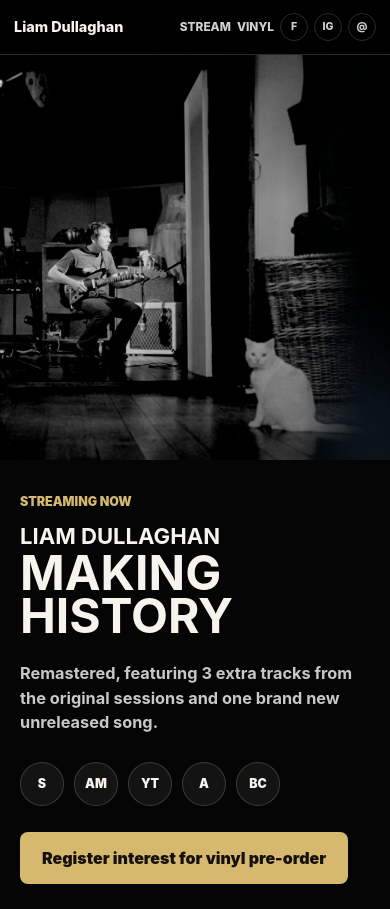
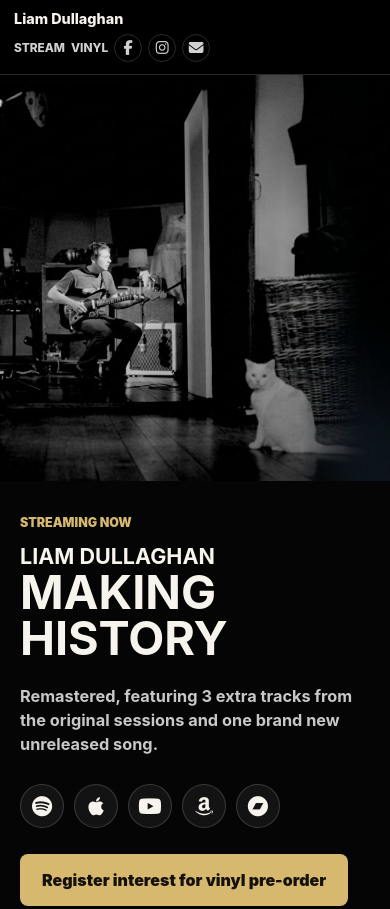
Before and after one commit to MerlinDog1/album-comeback-vinyl, a plain HTML site: page index.html in a window 390 px wide. Shown: the top 909 px of the page. Drawn offline with Linux system fonts and the light colour scheme.

Commit message:
Use real social and streaming icons

```diff
--- a/index.html
+++ b/index.html
@@ -14,6 +14,11 @@
     />
     <meta property="og:image" content="./assets/hero-wide.jpg" />
     <title>Liam Dullaghan - Making History</title>
+    <link
+      rel="stylesheet"
+      href="https://cdnjs.cloudflare.com/ajax/libs/font-awesome/6.5.2/css/all.min.css"
+      referrerpolicy="no-referrer"
+    />
     <link rel="stylesheet" href="./styles.css" />
   </head>
   <body>
@@ -23,13 +28,13 @@
         <a href="#stream">Stream</a>
         <a href="#vinyl">Vinyl</a>
         <a class="icon-link" href="#" aria-label="Facebook">
-          <span aria-hidden="true">f</span>
+          <i class="fa-brands fa-facebook-f" aria-hidden="true"></i>
         </a>
         <a class="icon-link" href="#" aria-label="Instagram">
-          <span aria-hidden="true">ig</span>
+          <i class="fa-brands fa-instagram" aria-hidden="true"></i>
         </a>
         <a class="icon-link" href="mailto:hello@example.com" aria-label="Email Liam Dullaghan">
-          <span aria-hidden="true">@</span>
+          <i class="fa-solid fa-envelope" aria-hidden="true"></i>
         </a>
       </nav>
     </header>
@@ -41,7 +46,8 @@
           <p class="eyebrow">Streaming now</p>
           <h1 id="hero-title">
             <span>Liam Dullaghan</span>
-            <span>Making History</span>
+            <span>Making</span>
+            <span>History</span>
           </h1>
           <p class="lead">
             Remastered, featuring 3 extra tracks from the original sessions and
@@ -50,19 +56,19 @@
 
           <div class="stream-icons" id="stream" aria-label="Streaming services">
             <a href="#" aria-label="Listen on Spotify">
-              <span aria-hidden="true">S</span>
+              <i class="fa-brands fa-spotify" aria-hidden="true"></i>
             </a>
             <a href="#" aria-label="Listen on Apple Music">
-              <span aria-hidden="true">AM</span>
+              <i class="fa-brands fa-apple" aria-hidden="true"></i>
             </a>
             <a href="#" aria-label="Listen on YouTube Music">
-              <span aria-hidden="true">YT</span>
+              <i class="fa-brands fa-youtube" aria-hidden="true"></i>
             </a>
             <a href="#" aria-label="Listen on Amazon Music">
-              <span aria-hidden="true">a</span>
+              <i class="fa-brands fa-amazon" aria-hidden="true"></i>
             </a>
             <a href="#" aria-label="Listen on Bandcamp">
-              <span aria-hidden="true">bc</span>
+              <i class="fa-brands fa-bandcamp" aria-hidden="true"></i>
             </a>
           </div>
 
--- a/styles.css
+++ b/styles.css
@@ -93,6 +93,10 @@ a {
   border-radius: 50%;
   font-size: 0.96rem;
   line-height: 1;
+}
+
+.icon-link i {
+  font-size: 0.92rem;
 }
 
 .icon-link:hover {
@@ -202,10 +206,8 @@ h2 {
     background 160ms ease;
 }
 
-.stream-icons span {
-  font-size: 0.78rem;
-  letter-spacing: 0;
-  text-transform: uppercase;
+.stream-icons i {
+  font-size: 1.3rem;
 }
 
 .stream-icons a:hover {
@@ -347,7 +349,8 @@ a:focus-visible {
 
 @media (max-width: 620px) {
   .site-header {
-    align-items: center;
+    align-items: flex-start;
+    flex-direction: column;
     gap: 8px;
     min-height: auto;
     padding: 12px 14px;
@@ -358,9 +361,15 @@ a:focus-visible {
   }
 
   .nav-links {
+    width: 100%;
     flex-wrap: nowrap;
+    justify-content: flex-start;
     gap: 6px;
     font-size: 0.74rem;
+  }
+
+  .nav-links a:not(.icon-link) {
+    padding-block: 5px;
   }
 
   .icon-link {
@@ -381,6 +390,10 @@ a:focus-visible {
     padding: 34px 20px 44px;
   }
 
+  h1 {
+    font-size: clamp(2.62rem, 12vw, 3rem);
+  }
+
   .stream-icons a {
     width: 44px;
     height: 44px;
```
